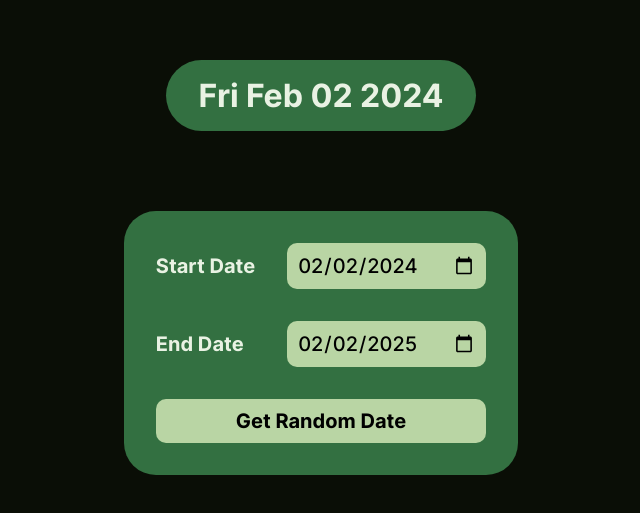
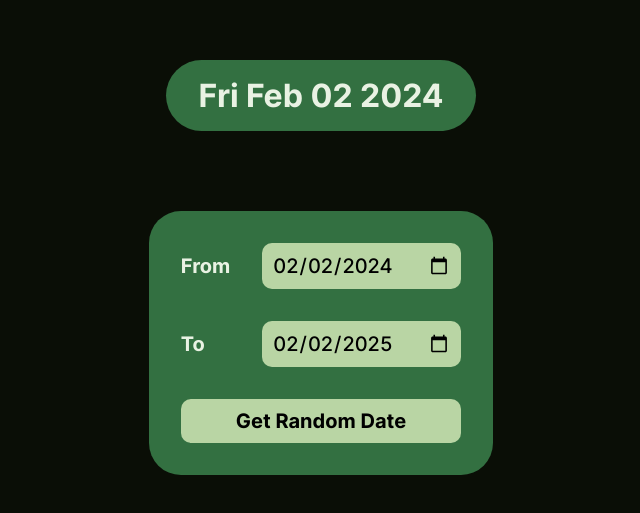
Before and after one commit to liquidwater0/random-date-app, a React (Vite) app: page / in a window 1280 px wide. Shown: the part 133-646 px from the top of the page, without its empty margins (319-959 px from the left). Built offline with nearby package versions, Linux system fonts and the light colour scheme.

Commit message:
rename labels for inputs

```diff
--- a/src/App.tsx
+++ b/src/App.tsx
@@ -32,7 +32,7 @@ function App() {
 			<form className="random-date-form">
 				<div className='form-group'>
 					<label htmlFor="startDateInput">
-						Start Date
+						From
 					</label>
 					<input
 						type="date"
@@ -43,7 +43,7 @@ function App() {
 				</div>
 				<div className='form-group'>
 					<label htmlFor="endDateInput">
-						End Date
+						To
 					</label>
 					<input
 						type="date"
```
